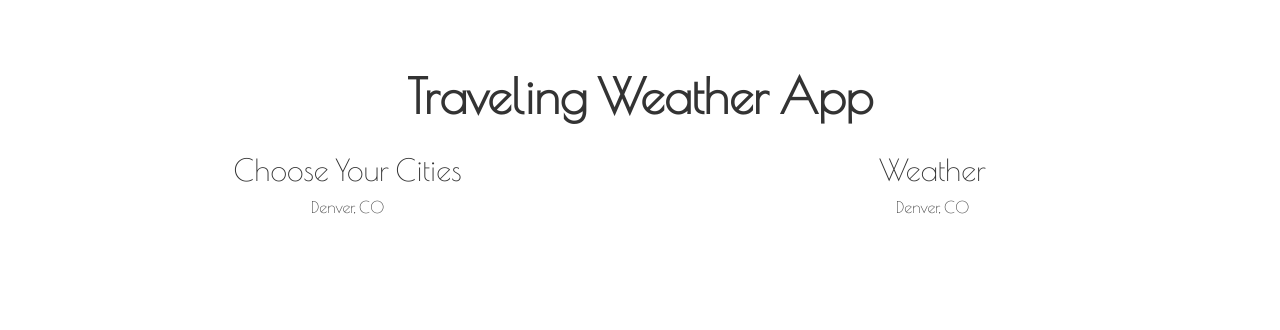
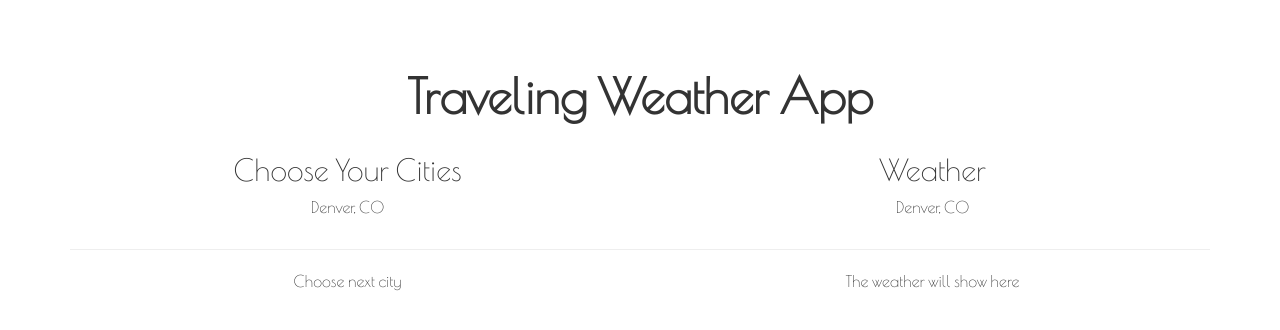
Before and after one commit to KierstonHill83/Traveling-Weather-App, a website: page client/views/index.html at #!/home in a window 1280 px wide. Drawn offline with nearby package versions, Linux system fonts and the light colour scheme; some packages are replaced by stand-ins of ours; no server answers; a script that the page names is missing.

Commit message:
Updated the home.html

```diff
--- a/client/views/partials/home.html
+++ b/client/views/partials/home.html
@@ -20,4 +20,15 @@
     </div>
   </div>
 
+  <hr>
+
+  <div class="row">
+    <div class="col-md-6">
+      <p>Choose next city</p>
+    </div>
+    <div class="col-md-6">
+      <p>The weather will show here</p>
+    </div>
+  </div>
+
 </div> <!-- close container -->
--- a/server/routes/api.js
+++ b/server/routes/api.js
@@ -4,7 +4,7 @@ var http = require('http');
 
 
 function weatherService(city, days, response) {
-  var url = 'http://api.openweathermap.org/data/2.5/forecast/daily?q=' + city + '&cnt=' + days+ '&APPID=weatherId';
+  var url = 'http://api.openweathermap.org/data/2.5/forecast/daily?q=' + city + '&cnt=' + days+ '&APPID=ids.weatherId';
   http.get(url, function(res) {
     var body = "";
     res.on('data', function(chunk) {
```
